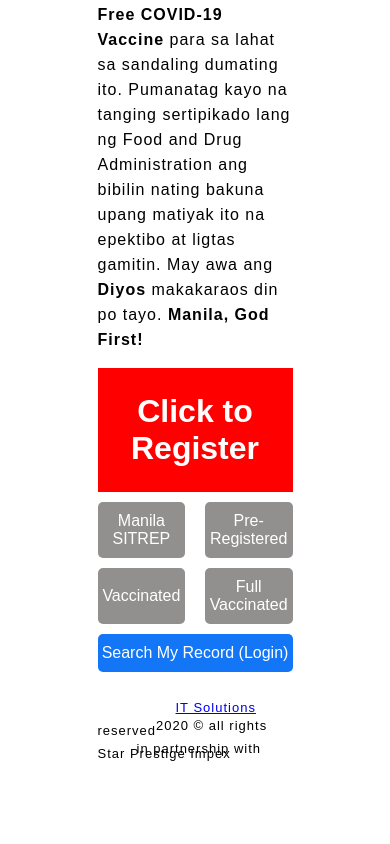
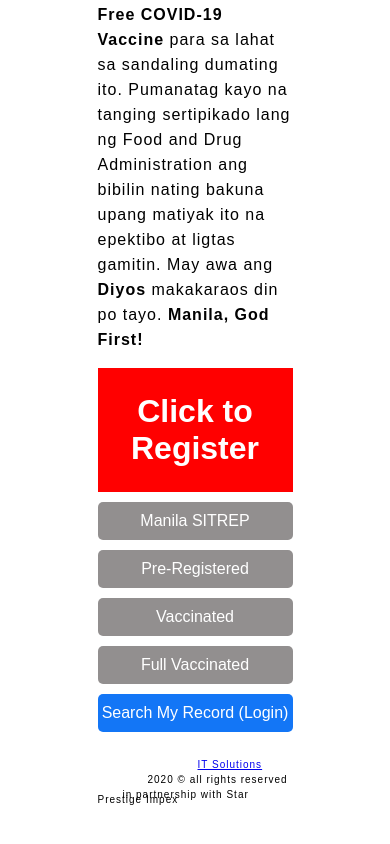
Before and after one commit to patrickpenaranda/demo-repo, a plain HTML site: page index.html in a window 390 px wide. Shown: the part 2225-3069 px from the top of the page. Drawn offline with Linux system fonts and the light colour scheme.

Commit message:
Final Protoype

```diff
--- a/index.html
+++ b/index.html
@@ -37,9 +37,9 @@
         <button id = "blue">Search My Record (Login)</button>
     </div>
     <div class = "bottom">
-        <p style="text-indent: 40%;"><a href="https://www.tap-i-t.com/site/index.php">IT Solutions</a> </p>
-        <p style="text-indent: 30%;">2020 © all rights reserved</p>
-        <p style="text-indent: 20%;">in partnership with Star Prestige Impex</p>
+        <p><a href="https://www.tap-i-t.com/site/index.php">IT Solutions</a> </p>
+        <p>2020 © all rights reserved</p>
+        <p>in partnership with Star Prestige Impex</p>
     </div>
     </div>
 
--- a/style.css
+++ b/style.css
@@ -93,11 +93,38 @@ marquee {
     box-shadow: 0px 0px 5px #0277bd;
 }
 
-.bottom p{
+.bottom p:first-child{
    line-height: 5px;
-   font-size: small;
+   font-size: 10px;
+   text-indent: 45%;
 }
+.bottom p:nth-child(2){
+    line-height: 5px;
+    font-size: 10px;
+    text-indent: 40%;
+ }
+
+ .bottom p:nth-child(3){
+    line-height: 5px;
+    font-size: 10px;
+    text-indent: 35%;
+ }
 button {
     cursor: pointer;
     border: none;
 }
+
+@media(max-width: 565px) {
+    .buttons .second-buttons .grey {
+        width: 100%;
+    }
+    .bottom p:first-child{
+        text-indent: 100px;
+    }
+    .bottom p:nth-child(2) {
+        text-indent: 50px;
+    }
+    .bottom p:nth-child(3) {
+        text-indent: 25px;
+    }
+}
```
